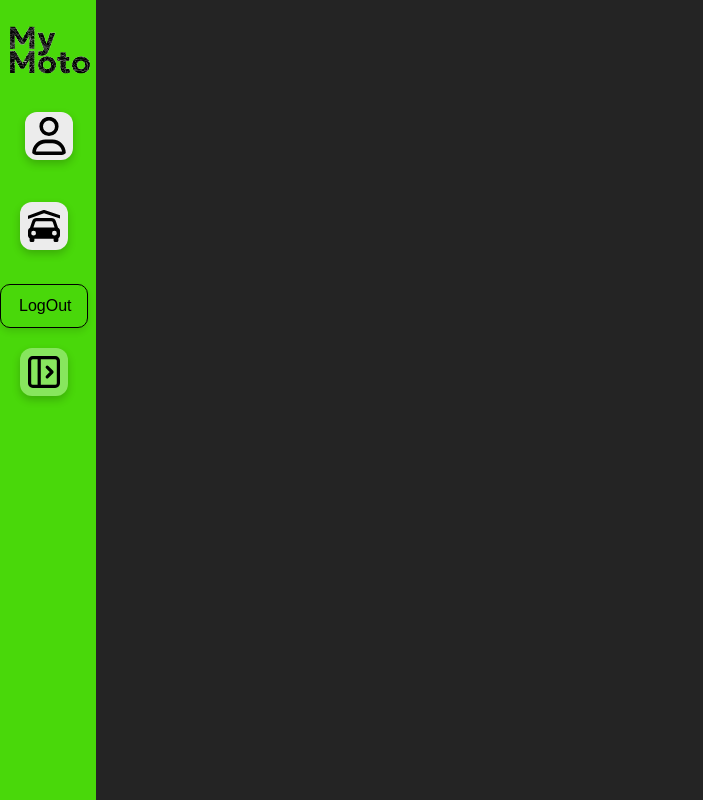
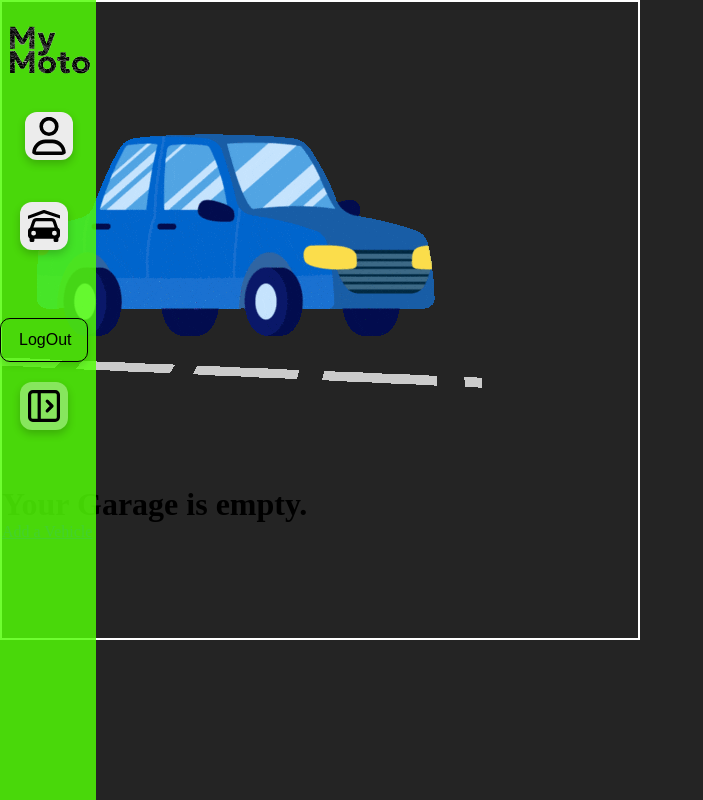
Before and after one commit to amitchell303/capstoneFrontend, a React (Vite) app: page /empty in a window 1280 px wide. Shown: the whole page, without its empty margins (0-703 px from the left). Built offline with nearby package versions, Linux system fonts and the light colour scheme; no server answers; sample sign-in values are in the browser's storage.

Commit message:
inital empty garage component

```diff
--- a/src/App.css
+++ b/src/App.css
@@ -355,3 +355,10 @@ form {
 .delete-btn:hover {
   background-color: #c82333;
 }
+
+/* Empty Garage */
+.emptyGarage-container {
+  border: white solid 2px;
+  width: 40rem;
+  height: 40rem;
+}
--- a/src/App.jsx
+++ b/src/App.jsx
@@ -10,6 +10,7 @@ import SingleUser from "./components/SingleUser.jsx";
 import LogIn from "./components/Login.jsx";
 import AboutMe from "./components/AboutMe.jsx";
 import Navigations from "./components/Navigations.jsx";
+import EmptyGarage from "./components/dashboard/EmptyGarage.jsx";
 
 function App() {
   function logout() {
@@ -25,6 +26,10 @@ function App() {
           <Route path="/register" element={<Registration />} />
           <Route path="/login" element={<LogIn />} />
           <Route path="/me" element={<AboutMe />} />
+
+          <Route path="/empty" element={<EmptyGarage />} />
+
+
         </Routes>
       </Router>
     </Provider>
--- a/src/components/Navigations.jsx
+++ b/src/components/Navigations.jsx
@@ -53,6 +53,14 @@ export default function Navigations() {
                     <span class="tooltiptext">Garage</span>
                   </div>
                 </li>
+                <li>
+                  <div class="tooltip">
+                    <NavLink className="navlink" to="/empty">
+                      <p className="link">Empty garage test</p>
+                    </NavLink>
+                    <span class="tooltiptext">Garage</span>
+                  </div>
+                </li>
               </ul>
               <button className="logout-btn" onClick={logout}>
                 LogOut
--- /dev/null
+++ b/src/components/dashboard/EmptyGarage.jsx
@@ -0,0 +1,19 @@
+// If no cars have yet been added to a User's garage, this component
+// will import a container displaying an image, a prompt to add a vehcile,
+// and the link to do so below.
+
+import { useState } from "react";
+import { NavLink } from "react-router-dom";
+import "../../App.css";
+
+export default function EmptyGarage() {
+  //   const [isEmpty, setIsEmpty] = useState("");
+
+  return (
+    <div className="emptyGarage-container">
+      <img src="src/components/assets/carSticker.gif" alt="car sticker" />
+      <h1>Your Garage is empty.</h1>
+      <NavLink to="/addVehicle">Add a Vehicle</NavLink>
+    </div>
+  );
+}
```
Also changed, not shown: src/components/assets/carSticker.gif (added), 1 other file (tests, documents, lock files or other folders).
